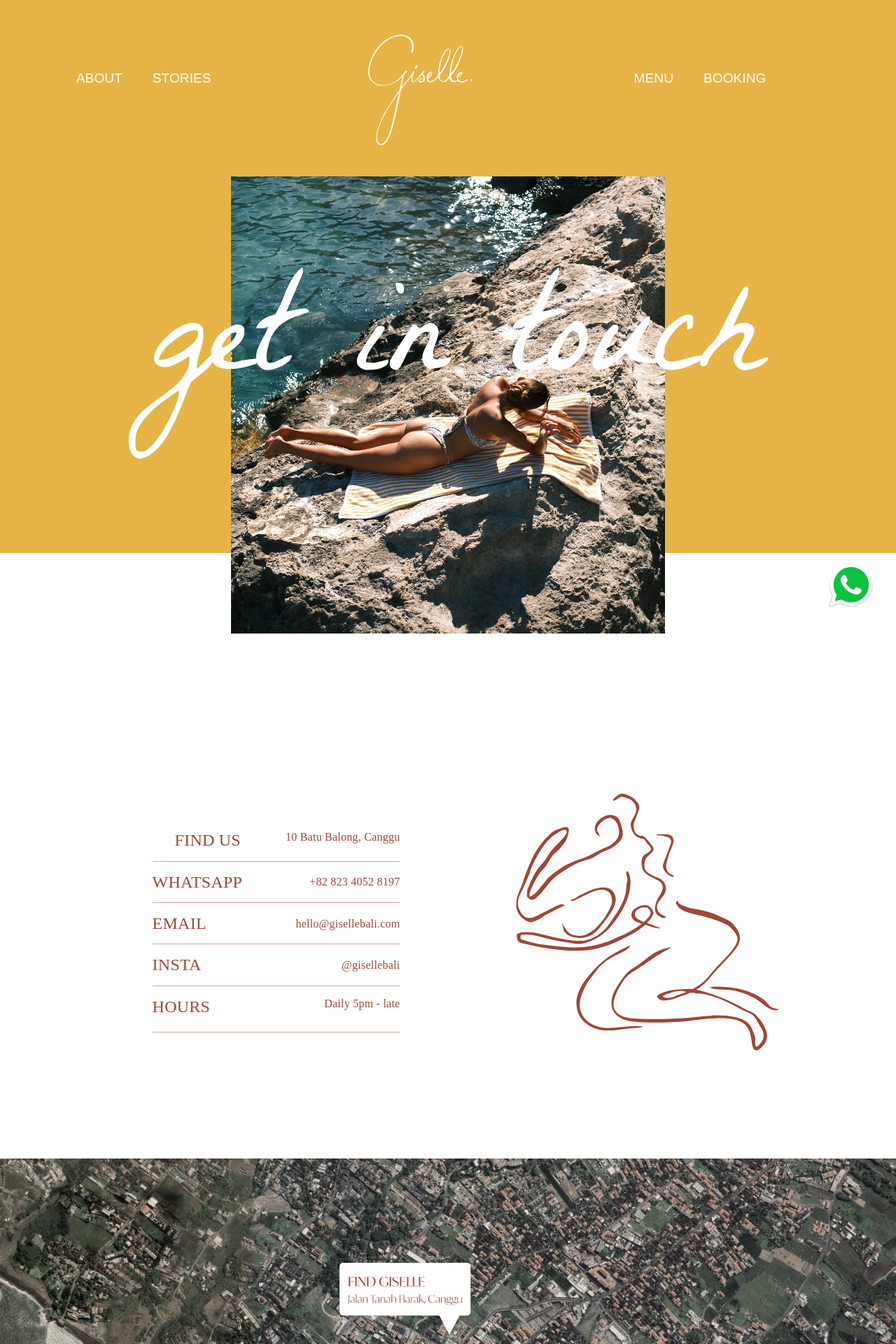
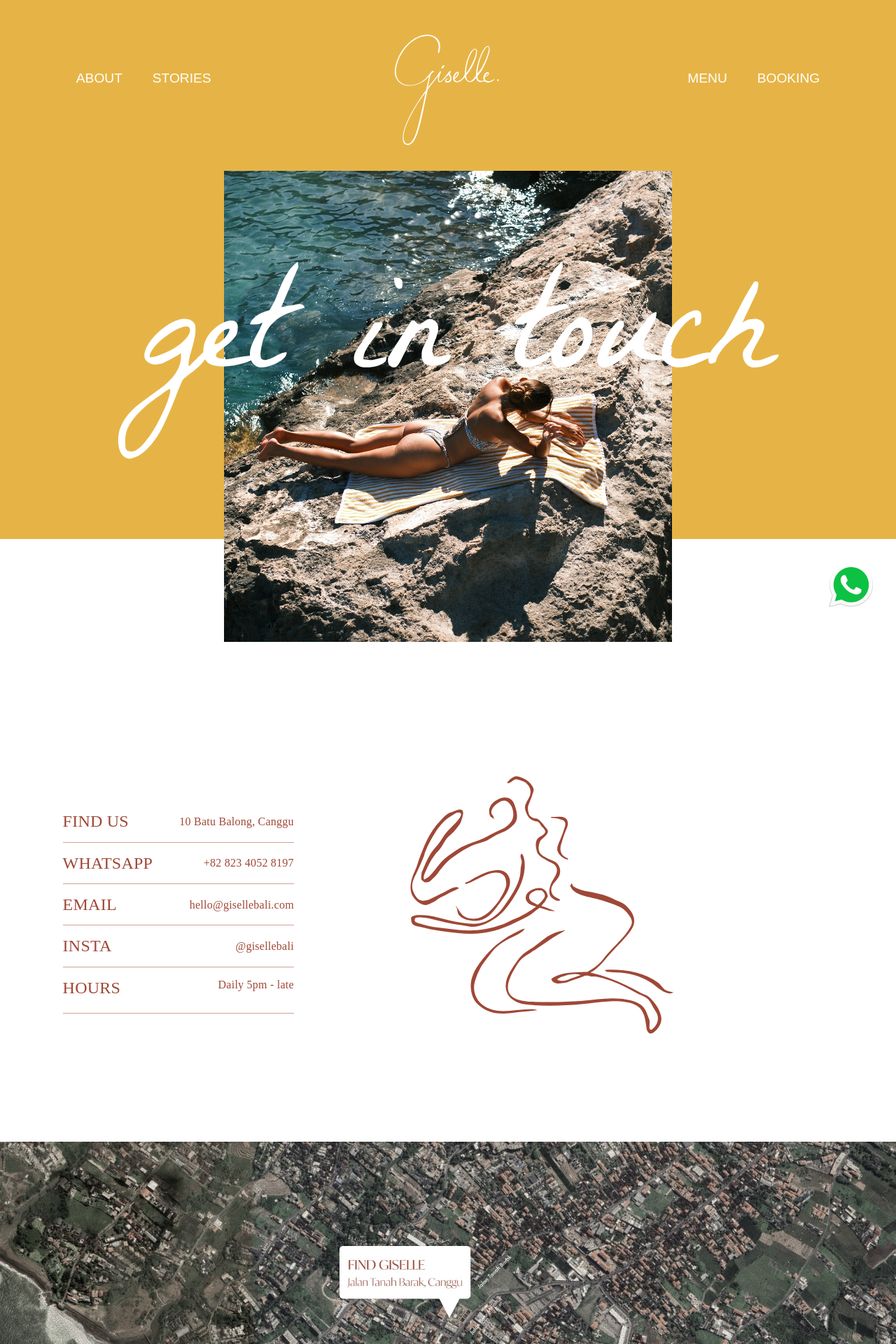
Before and after one commit to dezoul/Giselle, a Jekyll site: the page built from get-in-touch.html, in a window 1280 px wide. Shown: the top 1920 px of the page at 70% size. Built offline with Jekyll 4.4.1, drawn with Linux system fonts in a browser that asks for light colours; some web fonts are replaced; comment, search, counter and statistics services are not loaded.

Commit message:
nav realignment

```diff
--- a/_includes/nav.html
+++ b/_includes/nav.html
@@ -19,7 +19,7 @@
                 </a>
                 <div class="hidden md:block shrink-0">
                     <a href="/menu">Menu</a>
-                    <a href="https://www.sevenrooms.com/explore/giselle/reservations/create/search/">Booking</span>
+                    <a href="https://www.sevenrooms.com/explore/giselle/reservations/create/search/">Booking</a>
                 </div>
                 <div class="md:hidden">
                     <div class="burger-button">
@@ -37,8 +37,8 @@
                     <a  class="p" href="/menu">Menu</a>
                     <a  class="p" href="/stories">Stories</a>
                     <!-- <a  class="p" href="/join-us">Join us</a> -->
-                    <a  class="p" target="_blank" href="https://www.google.com/maps/place/Giselle/@-8.6523485,114.9786488,12z/data=!4m6!3m5!1s0x2dd239007b1b6947:0x416967d4a3d428e5!8m2!3d-8.6523485!4d115.1310841!16s%2Fg%2F11yj95c7jq?entry=ttu&g_ep=EgoyMDI1MDgyNS4wIKXMDSoASAFQAw%3D%3D" >how to find</a>
-                    <a href="https://www.sevenrooms.com/explore/giselle/reservations/create/search/">Booking</span>
+                    <a class="p" target="_blank" href="https://www.google.com/maps/place/Giselle/@-8.6523485,114.9786488,12z/data=!4m6!3m5!1s0x2dd239007b1b6947:0x416967d4a3d428e5!8m2!3d-8.6523485!4d115.1310841!16s%2Fg%2F11yj95c7jq?entry=ttu&g_ep=EgoyMDI1MDgyNS4wIKXMDSoASAFQAw%3D%3D" >how to find</a>
+                    <a href="https://www.sevenrooms.com/explore/giselle/reservations/create/search/">Booking</a>
                     </div>
                 </div>
             </nav>
--- a/assets/css/style.css
+++ b/assets/css/style.css
@@ -650,9 +650,6 @@
 .h-full {
   height: 100%;
 }
-.h-screen {
-  height: 100vh;
-}
 .min-h-\[100vw\] {
   min-height: 100vw;
 }
--- a/get-in-touch.html
+++ b/get-in-touch.html
@@ -66,7 +66,7 @@
 
 <style>
     .contact-details h3 a{
-        margin-left: 2rem;
+        /* margin-left: 2rem; */
         padding: 0;
         padding-top: 0.3rem;
     }
```
